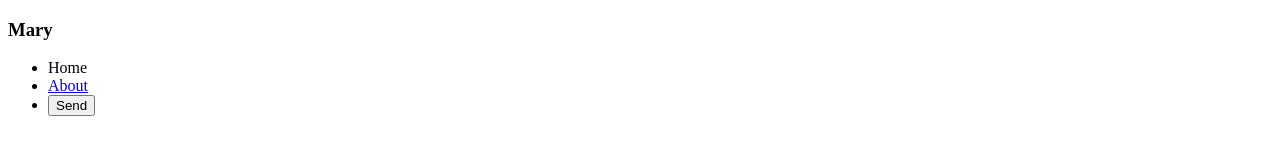
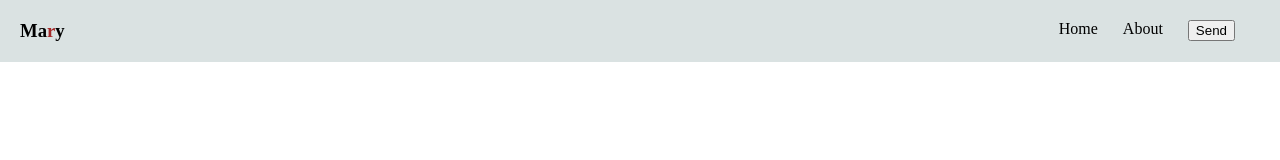
Before and after one commit to imrankhan41/my-first-website, a plain HTML site: page index.html in a window 1280 px wide. Drawn offline with Linux system fonts and the light colour scheme.

Commit message:
third commit

```diff
--- a/index.html
+++ b/index.html
@@ -4,13 +4,14 @@
     <meta charset="UTF-8">
     <meta name="viewport" content="width=device-width, initial-scale=1.0">
     <title>Portfolio Website</title>
+    <link rel="stylesheet" href="styles/style.css">
 </head>
 <body>
     <header>
         <nav>
-            <h3>Ma<span>r</span>y</h3>
+            <h3>Ma<span class="rletter">r</span>y</h3>
             <ul>
-                <li><a href="home.html"></a>Home</li>
+                <li><a href="home.html">Home</a></li>
                 <li><a href="about,html">About</a></li>
                 <li><a href=""><button>Send</button></a></li>
             </ul>
--- a/styles/style.css
+++ b/styles/style.css
@@ -0,0 +1,23 @@
+* {
+   margin: 0;
+}
+nav {
+    display: flex;
+    justify-content: space-between;
+    background-color: rgb(218, 226, 226);
+    padding: 20px 20px;
+}
+nav ul {
+    display: flex;
+}
+nav ul li{
+     list-style: none;
+     margin-right: 25px;
+}
+nav ul li a{
+    text-decoration: none;
+    color: black;
+}
+.rletter{
+    color: brown;
+}
```
